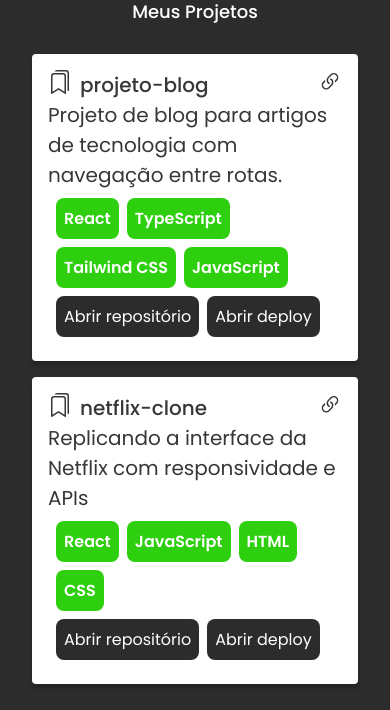
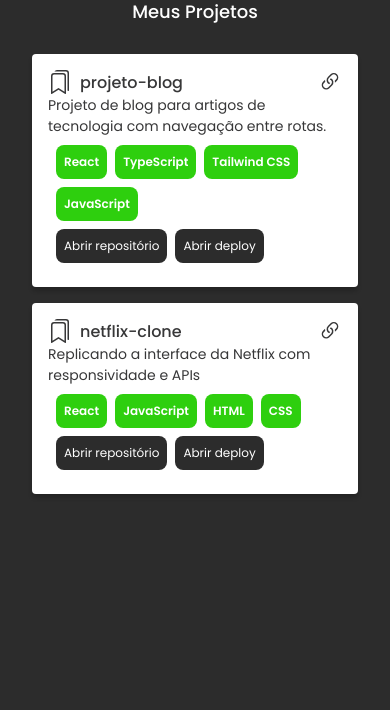
Before and after one commit to reuelsilva/devfolio, a Next.js app: page / in a window 390 px wide. Shown: the part 787-1497 px from the top of the page. After the commit the page ends 1321 px from the top, so only its background shows below. Built offline with nearby package versions, Linux system fonts and the light colour scheme.

Commit message:
style: Adicionei media-queries para responsividade do font-size

```diff
--- a/src/app/components/MyProjects/ProjectItem/style.scss
+++ b/src/app/components/MyProjects/ProjectItem/style.scss
@@ -13,7 +13,7 @@
             gap: 8px;
 
             strong{
-                font-size: 1.25rem;
+                font-size: 1rem;
                 font-weight: 500;
                 color: var(--text-dark);
             }
@@ -21,7 +21,15 @@
     }
 
     p{
-        font-size: 1.25rem;
+        @media screen and (min-width:320px) {
+            font-size: 14px;
+        }
+
+        @media screen and (min-width:425px) {
+            font-size: 1rem;
+        }
+
+        //font-size: 1.25rem;
         color: var(--text-dark);
     }
 
@@ -37,6 +45,14 @@
             background-color: var(--green-detail);
             padding: 8px;
             border-radius: 8px;
+
+            @media screen and (min-width:320px) {
+                font-size: 12px;
+            }
+
+            @media screen and (min-width:425px) {
+                font-size: 14px;
+            }
         }
     }
 
@@ -53,6 +69,14 @@
             color: var(--text-primary);
             padding: 8px;
             border-radius: 8px;
+
+            @media screen and (min-width:320px) {
+                font-size: 12px;
+            }
+
+            @media screen and (min-width: 425px) {
+                font-size: 14px;
+            }
         }
     }
 }
```
